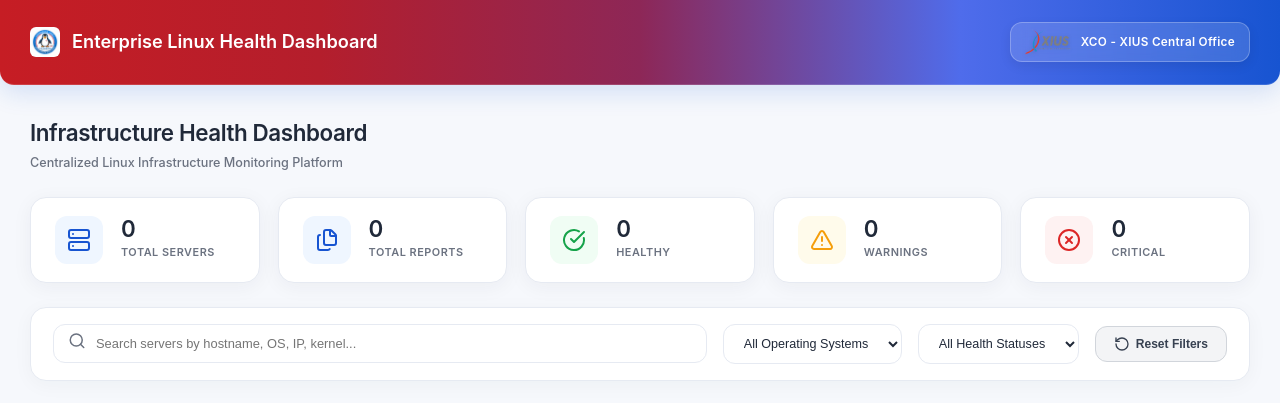
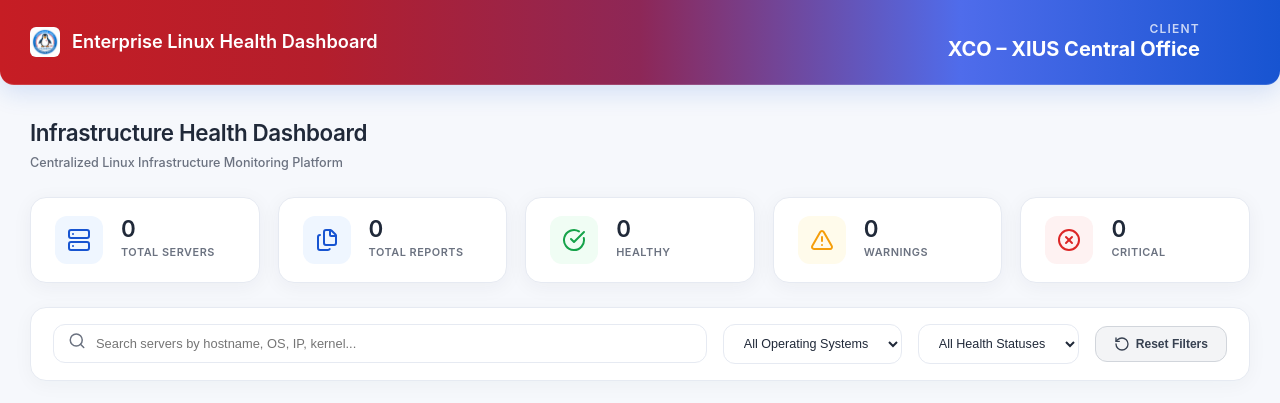
Before and after one commit to prathapece1234/linux-checklist, a Flask app: page / in a window 1280 px wide. Shown: the top 403 px of the page. Run offline with Flask 3, Linux system fonts and the light colour scheme; parts of the project's set-up code (start-up, migrations or seed data) failed here and were passed over.

Commit message:
Redesign Header Client section: remove pill/badge/logo completely and display clean text block (Client label 12px uppercase + XCO - XIUS Central Office 20px bold) right-aligned with 50px spacing before Welcome text

```diff
--- a/app/static/css/style.css
+++ b/app/static/css/style.css
@@ -62,32 +62,32 @@ a:hover { text-decoration: underline; }
     gap: 12px;
 }
 
-/* Header XIUS Client Component (Right-aligned) */
-.header-client-card {
-    display: inline-flex;
-    align-items: center;
-    gap: 10px;
-    background: rgba(255, 255, 255, 0.14);
-    border: 1px solid rgba(255, 255, 255, 0.25);
-    backdrop-filter: blur(8px);
-    -webkit-backdrop-filter: blur(8px);
-    border-radius: 12px;
-    padding: 6px 14px;
-    box-shadow: 0 4px 12px rgba(0, 0, 0, 0.08);
+/* Header Client Text Block (Right-aligned, no pills/badges/borders) */
+.header-client-block {
+    display: flex;
+    flex-direction: column;
+    align-items: flex-end;
+    text-align: right;
+    margin-right: 50px;
 }
 
-.client-logo-img {
-    height: 26px;
-    width: auto;
-    object-fit: contain;
-    filter: drop-shadow(0 1px 2px rgba(0,0,0,0.15));
+.header-client-label {
+    font-size: 12px;
+    font-weight: 600;
+    text-transform: uppercase;
+    letter-spacing: 1.2px;
+    color: rgba(255, 255, 255, 0.75);
+    line-height: 1;
+    display: block;
 }
 
-.client-name-text {
-    color: #ffffff;
-    font-size: 0.84em;
-    font-weight: 600;
-    letter-spacing: 0.3px;
+.header-client-val {
+    font-size: 20px;
+    font-weight: 700;
+    color: #FFFFFF;
+    line-height: 1.2;
+    display: block;
+    margin-top: 2px;
     white-space: nowrap;
 }
 
--- a/app/templates/layout.html
+++ b/app/templates/layout.html
@@ -17,10 +17,10 @@
                     <span>Enterprise Linux Health Dashboard</span>
                 </a>
             </div>
-            <div class="nav-right" style="display:flex;align-items:center;gap:18px;">
-                <div class="header-client-card">
-                    <img src="{{ url_for('static', filename='images/xius_logo.png') }}" alt="XIUS Logo" class="client-logo-img">
-                    <span class="client-name-text">XCO - XIUS Central Office</span>
+            <div class="nav-right" style="display:flex;align-items:center;">
+                <div class="header-client-block">
+                    <span class="header-client-label">Client</span>
+                    <span class="header-client-val">XCO – XIUS Central Office</span>
                 </div>
                 {% if auth_enabled and user %}
                 <span class="nav-user">Welcome, <strong>{{ user }}</strong></span>
```
